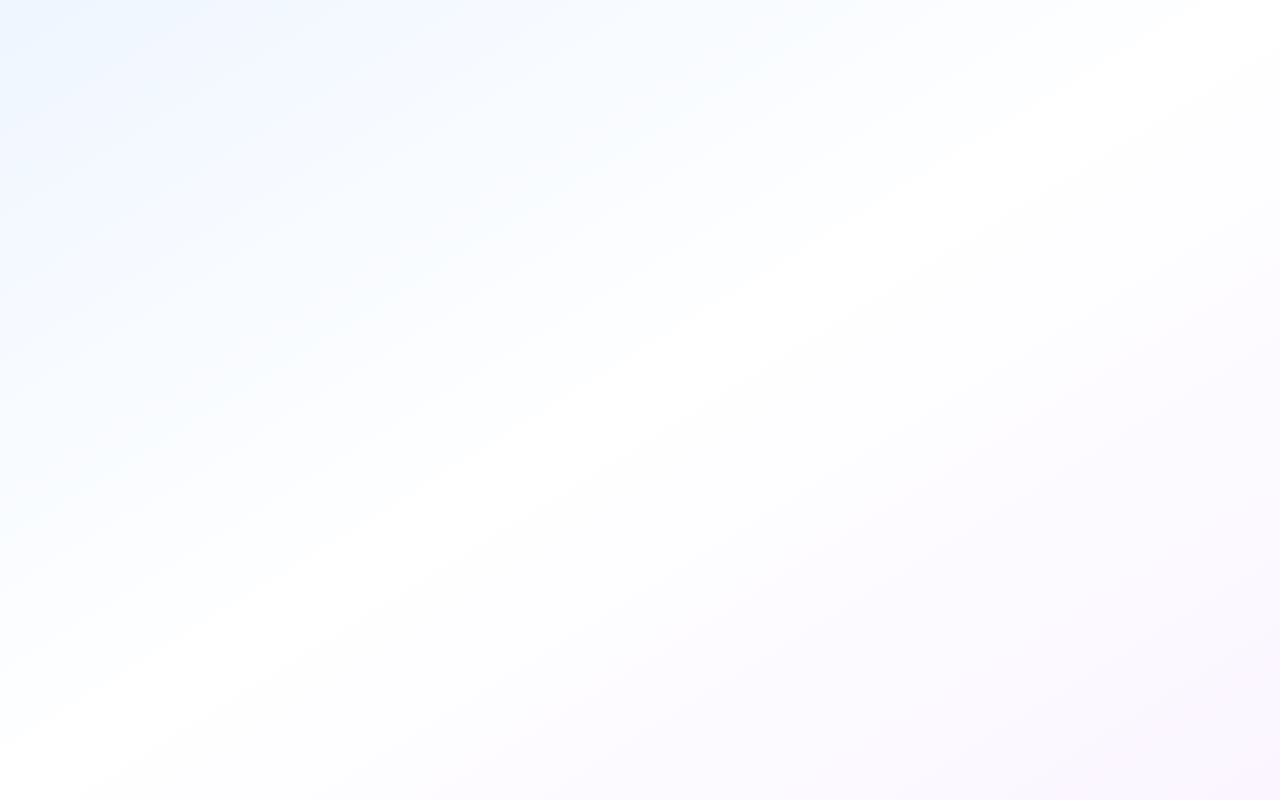
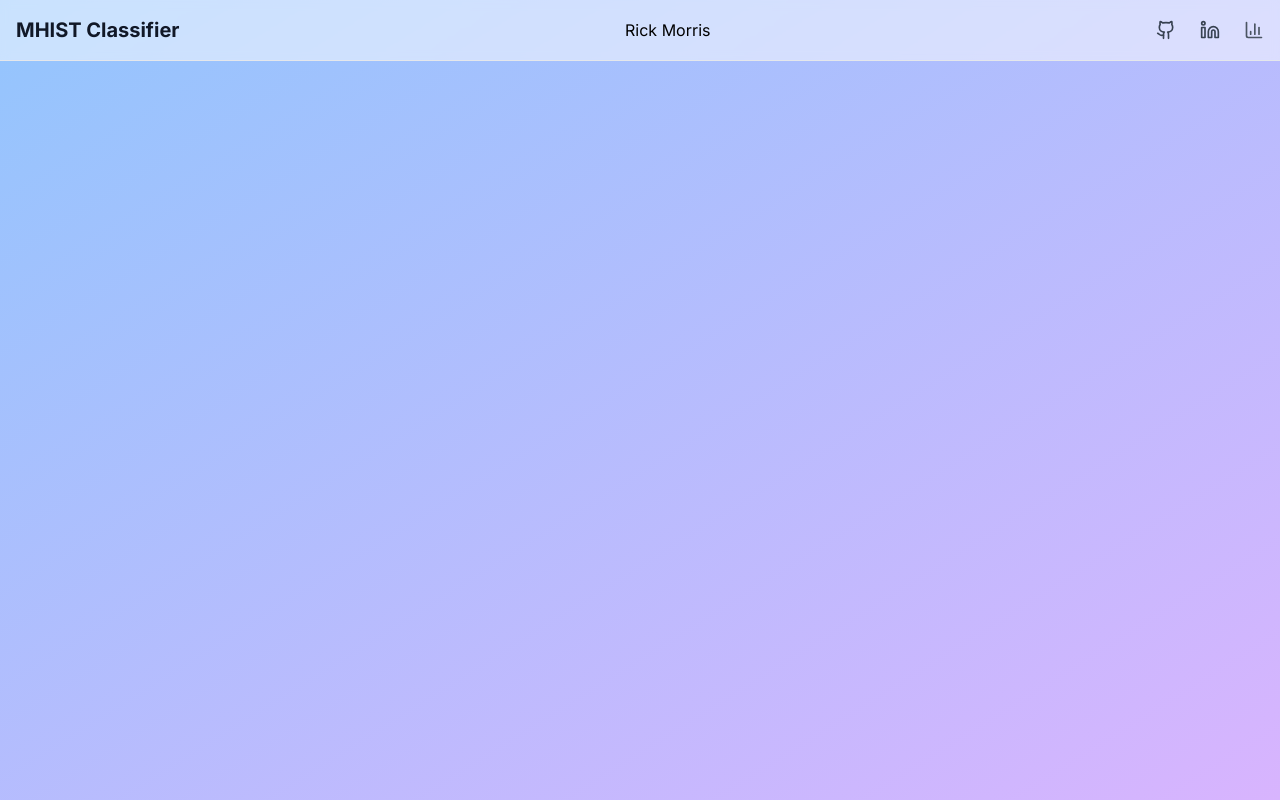
Before and after one commit to rmclimber/mhist_app, a Next.js app in the folder src/app/frontend/: page / in a window 1280 px wide. Built offline with nearby package versions, Linux system fonts and the light colour scheme; no server answers.

Commit message:
the main page is working

```diff
--- a/src/app/frontend/app/page.tsx
+++ b/src/app/frontend/app/page.tsx
@@ -1,9 +1,52 @@
 import Link from 'next/link';
-import { ArrowRight, Github, BarChart3 } from 'lucide-react';
+import { ArrowRight, Github, Linkedin, BarChart3 } from 'lucide-react';
 
 export default function Homepage() {
   return (
-    <div className="min-h-screen bg-gradient-to-br from-blue-50 via-white to-purple-50">
+    <div className="min-h-screen bg-gradient-to-br from-blue-300 to-purple-300">
+      {/* Header Section */}
+      <header className="border-b bg-white/50 backdrop-blur-sm">
+        <div className="container mx-auto px-4 py-4 flex items-center justify-between">
+          <div className="flex items-center gap-2">
+            <h1 className="text-xl font-bold text-gray-900">MHIST Classifier</h1>
+          </div>
+
+        <div>
+          <p>Rick Morris</p>
+        </div>
+
+        <nav className="flex gap-6">
+          <a
+            href={process.env.NEXT_PUBLIC_GITHUB_URL || '#'}
+            target="_blank"
+            rel="noopener noreferrer"
+            title="GitHub Repository"
+            aria-label="GitHub Repository"
+            className="flex items-center gap-1 text-gray-700 hover:text-gray-900">
+            <Github className="w-5 h-5" />
+          </a>
+          <a
+            href={process.env.NEXT_PUBLIC_LINKEDIN_URL || '#'}
+            target="_blank"
+            rel="noopener noreferrer"
+            title="LinkedIn Profile"
+            aria-label="LinkedIn Profile"
+            className="flex items-center gap-1 text-gray-700 hover:text-gray-900">
+            <Linkedin className="w-5 h-5" />
+          </a>
+          <a
+            href={process.env.NEXT_PUBLIC_WANDB_URL || '#'}
+            target="_blank"
+            rel="noopener noreferrer"
+            title="Weights & Biases"
+            aria-label="Weights & Biases"
+            className="text-gray-600 hover:text-gray-900 transition-colors"
+          >
+            <BarChart3 className="w-5 h-5" />
+          </a>
+        </nav>
+        </div>
+      </header>
 
     </div>
   );
```
